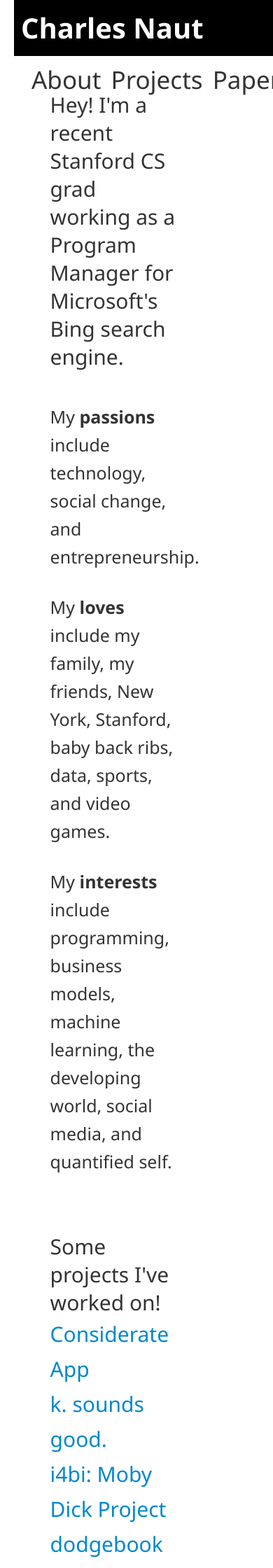
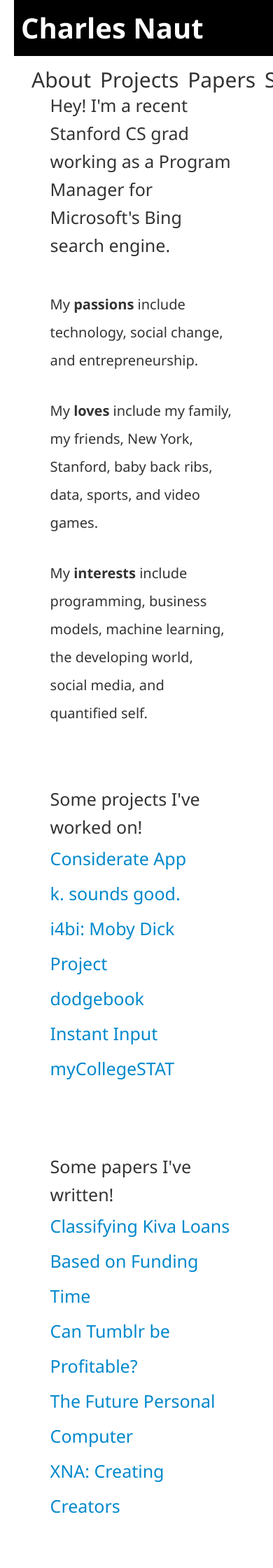
Before and after one commit to cnaut/charlesnaut.com-old, a Django app: page / in a window 390 px wide; the page is wider, and only the part inside the window is pictured. Shown: the top 2240 px of that part at 70% size. Run offline with Django 3.2, Linux system fonts and the light colour scheme.

Commit message:
Resisive font based on media queries and some other responsive features for smaller devices

```diff
--- a/charlesnaut/pages/static/css/main.css
+++ b/charlesnaut/pages/static/css/main.css
@@ -38,6 +38,7 @@ body * {
 
 	#top-bar {
 		display: block;
+		font-size: 30px;
 	}
 
 	#side-bar {
@@ -46,6 +47,15 @@ body * {
 
 	#content {
 		padding-top: 35px;
+		width: 100%
+	}
+
+    .page {
+		font-size: 25px;
+    }
+
+	#main .main-details {
+		font-size: 20px;
 	}
 }
 
@@ -56,6 +66,16 @@ body * {
 
 	#side-bar {
 		display: block;
+		font-size: 35px;
+	}
+
+	.page {
+		font-size: 30px;
+	}
+
+
+	#main .main-details {
+		font-size: 25px;
 	}
 }
 
@@ -70,7 +90,6 @@ body * {
 
 #side-bar, #top-bar {
     padding-top: 40px;
-    font-size: 35px;
     font-family: "Segoe UI", Candara, "Bitstream Vera Sans", "DejaVu Sans", "Bitstream Vera Sans", "Trebuchet MS", Verdana, "Verdana Ref", sans-serif
 }
 
@@ -117,7 +136,6 @@ body * {
 
 .page {
     padding: 25px;
-    font-size: 30px;
     line-height: 40px;
 }
 
@@ -127,11 +145,6 @@ body * {
 
 p#main-intro {
     padding-bottom: 25px;
-}
-
-
-#main .main-details {
-    font-size: 25px;
 }
 
 div.hidden-page {
```
